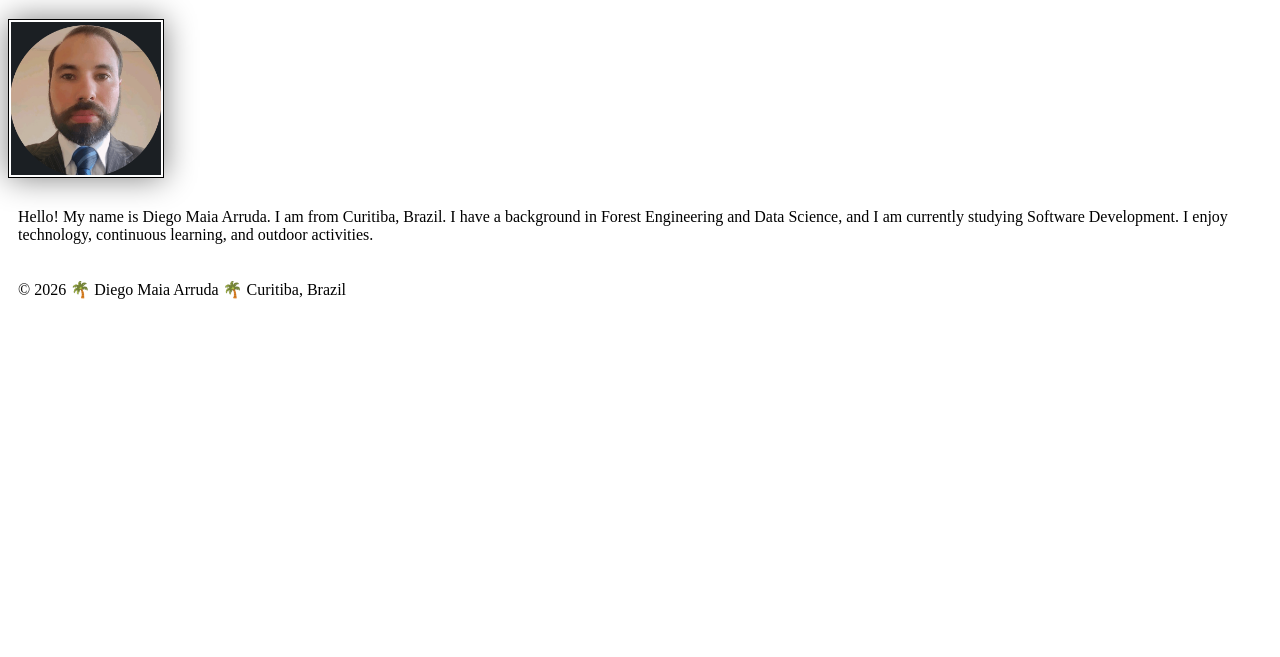
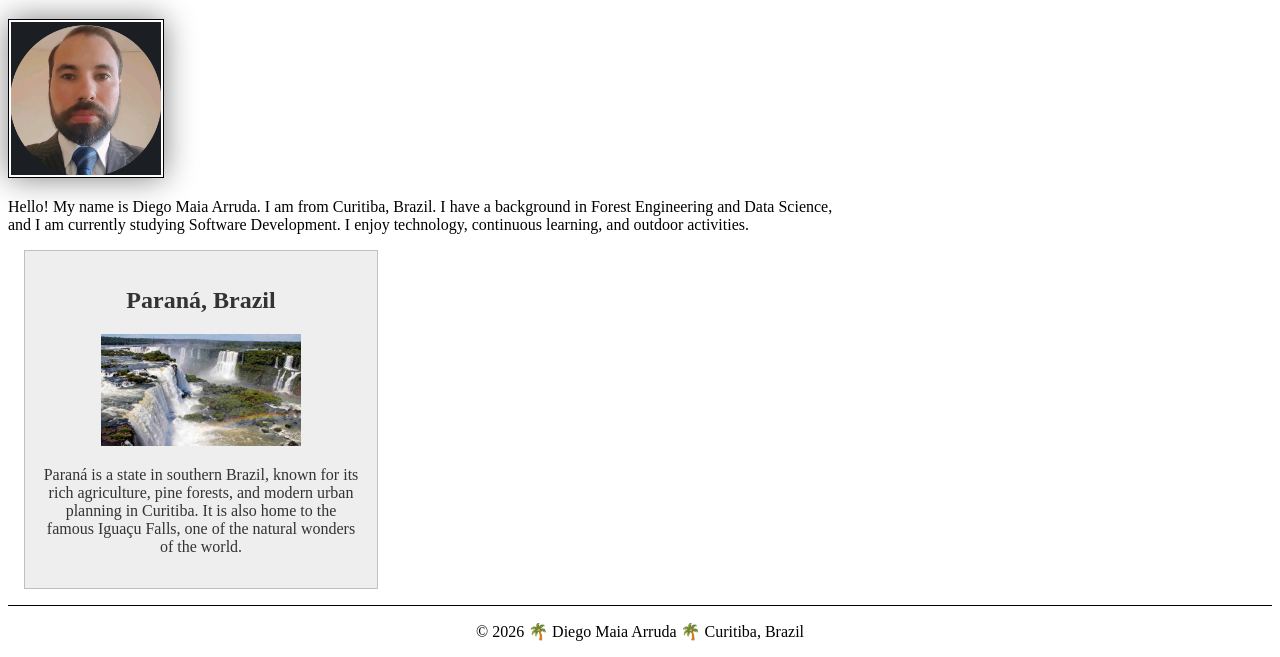
Before and after one commit to eng-diegoarruda/wdd130, a plain HTML site: page index.html in a window 1280 px wide. Shown: the part 205-862 px from the top of the page. Before the commit the page ends 800 px from the top, so only its background shows below. Drawn offline with Linux system fonts and the light colour scheme.

Commit message:
Complete W02 home page enhancement

```diff
--- a/index.html
+++ b/index.html
@@ -5,7 +5,10 @@
     <meta charset="UTF-8">
     <meta name="viewport" content="width=device-width, initial-scale=1.0">
     <title>Diego Maia Arruda | WDD 130</title>
-</head><link rel="stylesheet" href="styles/styles.css">
+    <meta name="description" content="Diego Maia Arruda's BYU-Idaho WDD 130 course home page, focusing on web fundamentals, HTML, and CSS projects.">
+    <meta name="author" content="Diego Maia Arruda">
+    <link rel="stylesheet" href="styles/styles.css">
+</head>
 
 <body>
     <header>
@@ -20,6 +23,11 @@
         <img src="images/profile.png" alt="Diego Maia Arruda" width="200">
         <p>Hello! My name is Diego Maia Arruda. I am from Curitiba, Brazil. I have a background in Forest Engineering and Data Science, and I am currently studying Software Development. I enjoy technology, continuous learning, and outdoor activities.</p>
     </main>
+    <aside>
+        <h2>Paraná, Brazil</h2>
+        <img src="images/parana.jpg" alt="Iguaçu Falls in Paraná Brazil">
+        <p>Paraná is a state in southern Brazil, known for its rich agriculture, pine forests, and modern urban planning in Curitiba. It is also home to the famous Iguaçu Falls, one of the natural wonders of the world.</p>
+    </aside>
 
     <footer>
         <p>&copy; 2026 🌴 Diego Maia Arruda 🌴 Curitiba, Brazil</p>
--- a/styles/styles.css
+++ b/styles/styles.css
@@ -2,21 +2,56 @@ nav {
     background-color: darkblue;
     padding: 10px;
 }
+
 nav a {
     color: white;
     display: block;
-    padding: 20px
+    padding: 20px;
 }
+
 h1 {
     color: darkblue;
 }
-img {
+
+/* Limita a largura do conteúdo principal */
+main {
+    max-width: 840px;
+}
+
+/* Aplica o tamanho de 150px apenas à foto de perfil em main */
+main img {
     width: 150px;
     height: auto;
     border: 1px solid black;
     padding: 2px;
     box-shadow: 0 0 30px gray;
 }
-p{
-    padding: 10px;
+
+/* Zera o padding padrão dos parágrafos */
+p {
+    padding: 0;
 }
+
+/* Estilização do quadro lateral/aside */
+aside {
+    width: 20rem;
+    margin: 1rem;
+    border: 1px solid rgb(0 0 0 / 0.2);
+    padding: 1rem;
+    background-color: #eee;
+    color: #333;
+    text-align: center;
+}
+
+/* Define a largura da imagem do Paraná para 200px */
+aside img {
+    width: 200px;
+    height: auto;
+}
+
+/* Rodapé com separador e alinhamento centrado */
+footer {
+    margin-top: 15px;
+    border-top: 1px solid #000;
+    text-align: center;
+}
```
Also changed, not shown: images/parana.jpg (added).
